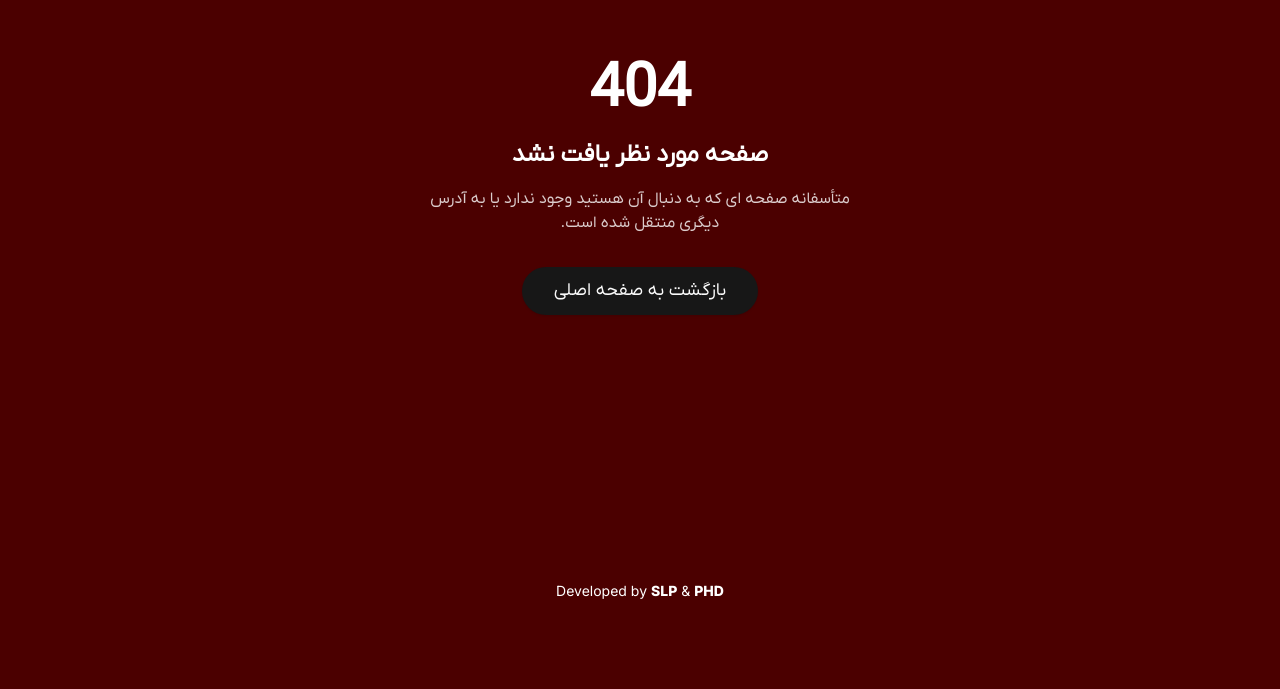
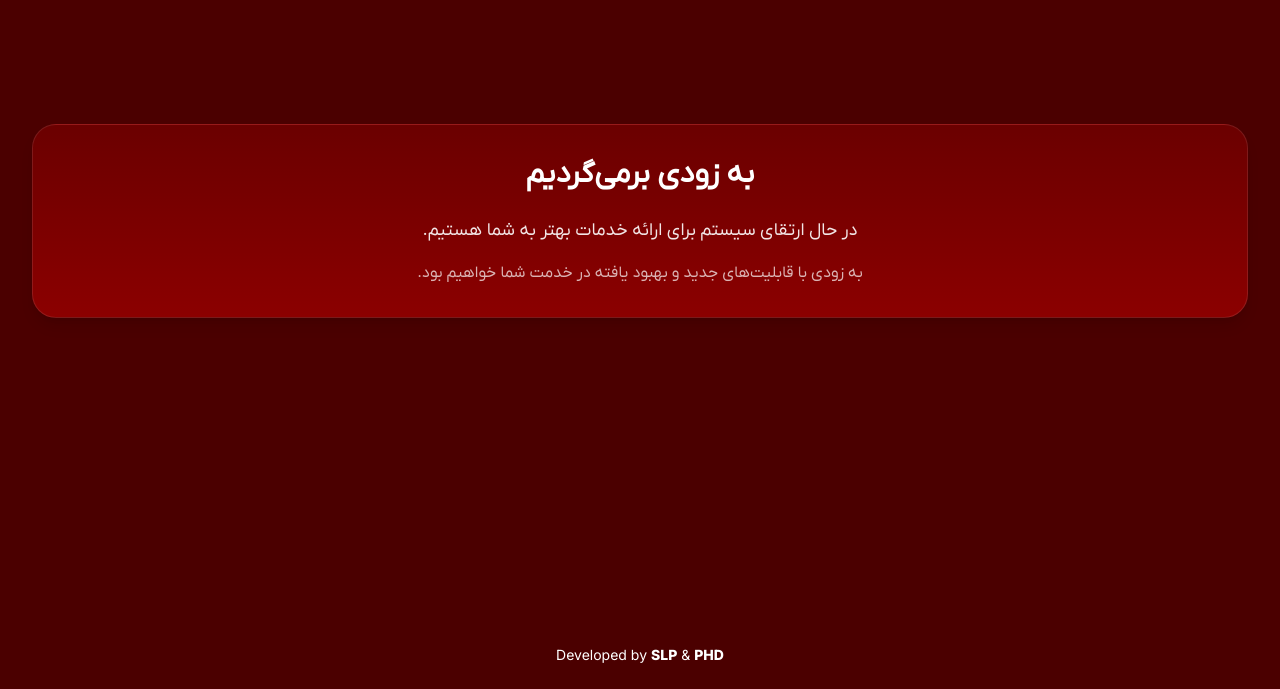
Before and after one commit to prhdm/arta, a Next.js app: page /maintenance in a window 1280 px wide. Before the commit this address had no page. Shown: the part 179-868 px from the top of the page. Before the commit the page ends 804 px from the top, so only its background shows below. Built offline with nearby package versions, Linux system fonts and the light colour scheme.

Commit message:
initial commit

```diff
--- /dev/null
+++ b/src/app/maintenance/page.tsx
@@ -0,0 +1,24 @@
+import React from 'react';
+
+export default function MaintenancePage() {
+  return (
+    <div className="min-h-screen bg-black">
+      <div className="flex min-h-screen flex-col items-center justify-center bg-[#4B0000] p-4 sm:p-6 pb-16">
+        <div className="w-full max-w-[95vw] mx-auto bg-gradient-to-b from-[#6B0000] to-[#8B0000] text-white p-6 sm:p-8 px-4 sm:px-6 rounded-3xl border border-white/10 font-iranyekan shadow-lg text-center">
+          <h1 className="text-3xl font-bold text-white mb-6">
+            به زودی برمی‌گردیم
+          </h1>
+
+          <div className="space-y-4">
+            <p className="text-lg text-white/90">
+              در حال ارتقای سیستم برای ارائه خدمات بهتر به شما هستیم.
+            </p>
+            <p className="text-base text-white/70">
+              به زودی با قابلیت‌های جدید و بهبود یافته در خدمت شما خواهیم بود.
+            </p>
+          </div>
+        </div>
+      </div>
+    </div>
+  );
+}
--- /dev/null
+++ b/src/middleware.ts
@@ -0,0 +1,28 @@
+import { NextResponse } from 'next/server'
+import type { NextRequest } from 'next/server'
+
+export function middleware(request: NextRequest) {
+  // اگر درخواست برای صفحه تعمیرات باشد، اجازه عبور می‌دهیم
+  if (request.nextUrl.pathname === '/maintenance') {
+    return NextResponse.next()
+  }
+
+  // برای تمام درخواست‌های دیگر، به صفحه تعمیرات هدایت می‌کنیم
+  return NextResponse.redirect(new URL('/maintenance', request.url))
+}
+
+// تنظیم مسیرهایی که middleware باید روی آنها اجرا شود
+export const config = {
+  matcher: [
+    /*
+     * تمام مسیرها به جز:
+     * - api (مسیرهای API)
+     * - _next/static (فایل‌های استاتیک)
+     * - _next/image (تصاویر)
+     * - favicon.ico (آیکون سایت)
+     * - maintenance (صفحه تعمیرات)
+     * - fonts (فایل‌های فونت)
+     */
+    '/((?!api|_next/static|_next/image|favicon.ico|maintenance|fonts).*)',
+  ],
+}
```
